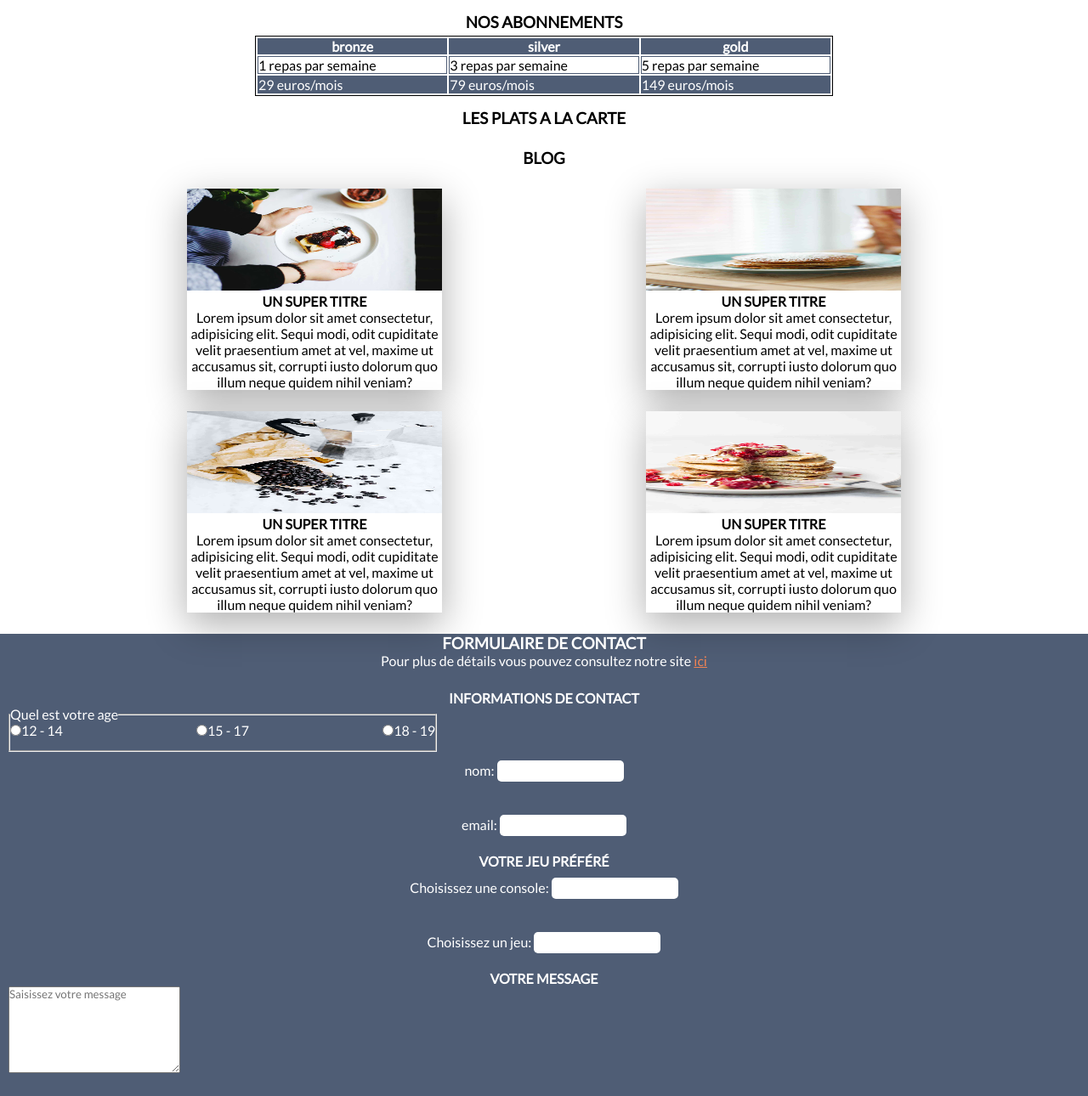
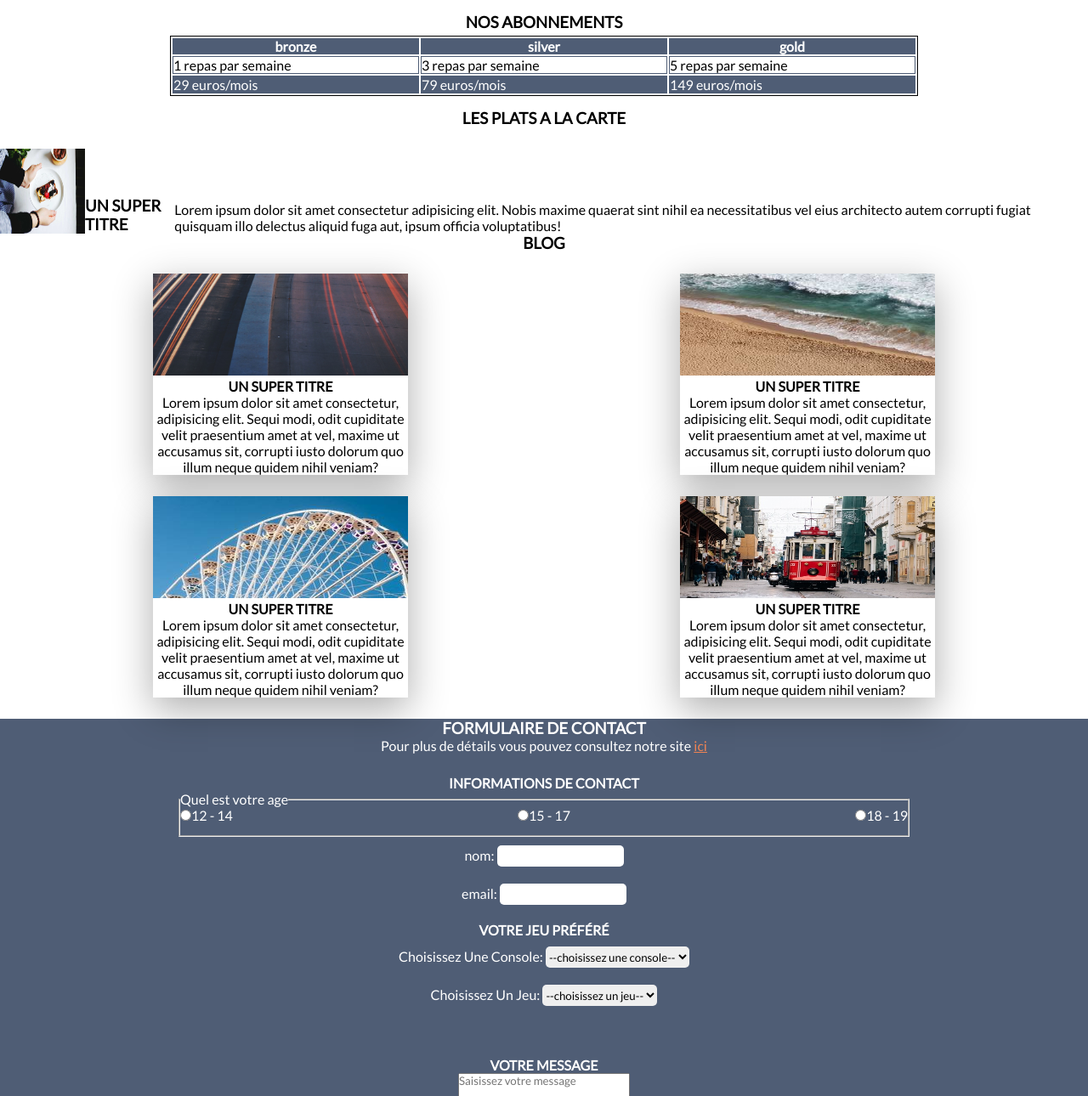
Before and after one commit to Cannellespeculos/eval_a1_2023_Cannelle, a website built with Vite: page index.html in a window 1280 px wide. Shown: the part 70-1360 px from the top of the page at 85% size. Built offline with nearby package versions, Linux system fonts and the light colour scheme.

Commit message:
finished desktop design and the form

```diff
--- a/index.html
+++ b/index.html
@@ -51,12 +51,21 @@
 
     <section>
       <h3 class="maj center marg-bottom-10">les plats a la carte</h3>
+      <article class="art-plats">
+        <img src="img-01.jpg" alt="img1" class="big-img">
+        <h3 class="maj">un super titre</h3>
+        <p>Lorem ipsum dolor sit amet consectetur adipisicing elit. Nobis maxime quaerat sint nihil ea necessitatibus
+          vel eius architecto autem corrupti fugiat quisquam illo delectus aliquid fuga aut, ipsum officia voluptatibus!
+        </p>
+      </article>
     </section>
+
+
     <h3 class="maj center marg-bottom-10">blog</h3>
     <section class="sec-blog">
 
       <article class="center Blogart blogart1 marg-bottom-10">
-        <img class="Blogimg" src="img-01.jpg" alt="img01">
+        <img class="Blogimg" src="pic11.jpg" alt="img01">
         <h4 class="maj">un super titre</h4>
         <p>
           Lorem ipsum dolor sit amet consectetur, adipisicing elit. Sequi
@@ -67,7 +76,7 @@
       </article>
 
       <article class="center Blogart blogart2 marg-bottom-10">
-        <img class="Blogimg" src="img-02.jpg" alt="img02">
+        <img class="Blogimg" src="pic05.jpg" alt="img02">
         <h4 class="maj">un super titre</h4>
         <p>
           Lorem ipsum dolor sit amet consectetur, adipisicing elit. Sequi
@@ -78,7 +87,7 @@
       </article>
 
       <article class="center Blogart blogart3 marg-bottom-10">
-        <img class="Blogimg" src="img-03.jpg" alt="img03">
+        <img class="Blogimg" src="pic09.jpg" alt="img03">
         <h4 class="maj">un super titre</h4>
         <p>
           Lorem ipsum dolor sit amet consectetur, adipisicing elit. Sequi
@@ -89,7 +98,7 @@
       </article>
 
       <article class="center Blogart blogart4 marg-bottom-10">
-        <img class="Blogimg" src="img-04.jpg" alt="img04">
+        <img class="Blogimg" src="pic02.jpg" alt="img04">
         <h4 class="maj">un super titre</h4>
         <p>
           Lorem ipsum dolor sit amet consectetur, adipisicing elit. Sequi
@@ -120,11 +129,24 @@
 
       <form>
         <h4 class="maj">votre jeu préféré</h4>
-        <label>Choisissez une console: <input class="input-text" type="select"></label><br>
-        <label>Choisissez un jeu: <input class="input-text"></label>
+        <label class="cap">Choisissez une console: <select class="input-text">
+            <option class="cap">--choisissez une console--</option>
+            <option class="cap">ps4</option>
+            <option class="cap">xbox</option>
+            <option class="cap">nintendo switch</option>
+          </select>
+        </label><br>
+        <label class="cap">choisissez un jeu: <select class="input-text">
+            <option class="cap">--choisissez un jeu--</option>
+            <option class="cap">resident evil</option>
+            <option class="cap">silent hill</option>
+            <option class="cap">mad father</option>
+          </select>
+        </label>
       </form>
 
-      <form>
+
+      <form class="lastform">
         <h4 class="maj">votre message</h4>
         <textarea placeholder="Saisissez votre message"></textarea><br>
         <label>cryptage du message: <input type="password" class="input-text"></label><br>
--- a/style.css
+++ b/style.css
@@ -14,6 +14,10 @@ body {
 
 .maj {
   text-transform: uppercase;
+}
+
+.cap {
+  text-transform: capitalize;
 }
 
 .center {
@@ -46,6 +50,16 @@ nav {
   color: white;
   width: 30%;
   height: 70px;
+}
+
+.big-img {
+  width: 100px;
+  height: 100px;
+}
+
+.art-plats {
+  display: flex;
+  align-items: flex-end;
 }
 
 .headlink {
@@ -137,6 +151,7 @@ footer {
   width: 100%;
   display: flex;
   flex-direction: column;
+  justify-content: center;
 }
 
 .lastlink {
@@ -187,6 +202,10 @@ form {
   margin: 10px;
 }
 
+.lastform {
+  margin-top: 50px;
+}
+
 @media screen and (min-width: 680px) {
   nav {
     justify-content: space-around;
@@ -195,16 +214,16 @@ form {
   }
 
   .sec-table {
-    margin-left: 300px;
-    margin-right: 300px;
+    margin-left: 200px;
+    margin-right: 200px;
   }
 
   .sec-blog {
     display: grid;
     grid-template-columns: repeat(2, 1fr);
     grid-template-rows: repeat(2, 1fr);
-    margin-left: 100px;
-    margin-right: 100px;
+    margin-left: 20px;
+    margin-right: 20px;
   }
 
   .blogart1 {
@@ -224,12 +243,27 @@ form {
   }
 
   fieldset {
-    width: 500px;
+    margin-left: 200px;
+    margin-right: 200px;
   }
 
-  form {
-    display: flex;
-    justify-content: center;
-    flex-direction: column;
+  h1 {
+    font-size: 30px;
+  }
+
+  .btn--dark:hover {
+    background-color: #ef8354;
+    border-bottom: 2px solid black;
+    border-right: 2px solid black;
+    border-top: 2px solid #bfc0c0;
+    border-left: 2px solid #bfc0c0;
+  }
+
+  .btn--dark--end:hover {
+    background-color: #ef8354;
+    border-bottom: 2px solid black;
+    border-right: 2px solid black;
+    border-top: 2px solid #bfc0c0;
+    border-left: 2px solid #bfc0c0;
   }
 }
```
